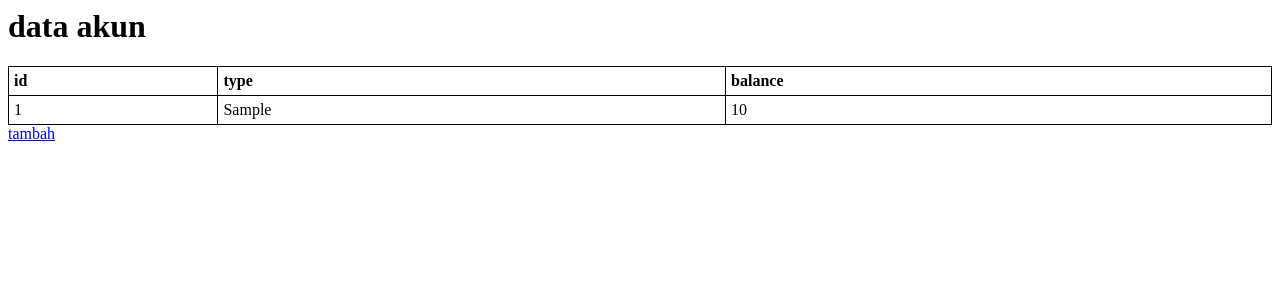
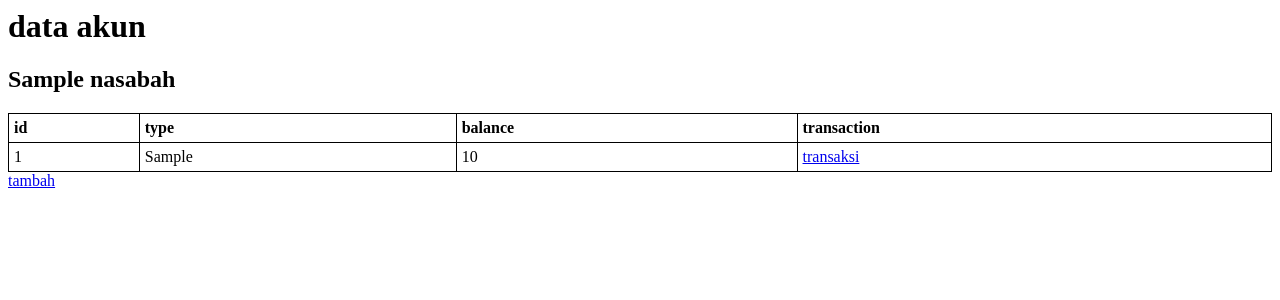
Before and after one commit to mbagas/tubes_pbo, a Django app: template bank/templates/bank/account.html in a window 1280 px wide. Shown: the top 300 px of the page. Run offline with Django 3.2, Linux system fonts and the light colour scheme; tables that the repository leaves empty hold one stand-in row (values such as "Sample post"); the template is opened without the code that fills it: values that come from a table or form of the project are taken from there, most other values are stand-ins (such as "Sample title", 1, 10 or a date in 2020).

Commit message:
edit nambah account tiap customer

```diff
--- a/bank/templates/bank/account.html
+++ b/bank/templates/bank/account.html
@@ -1,5 +1,5 @@
 <h1> data akun </h1>
-
+<h2> {{nasabah.name}} </h2>
 
 <style>
 table, th, td {
@@ -17,15 +17,18 @@ th, td {
     <th>id</th>
     <th>type</th>
     <th>balance</th>
+    <th> transaction </th>
   </tr>
     {% for accounts in accounts %}
   <tr>
+
     <td>{{accounts.id_account}}</td>
     <td>{{accounts.type}}</td>
     <td>{{accounts.balance}}</td>
+    <td> <a href="#">transaksi</a>
   </tr>
   {% endfor %}
 
 </table>
 
-<a href="{% url 'createakun' %}">tambah</a>
+<a href="{% url 'createakun' nasabah.id_customer %}">tambah</a>
--- a/bank/templates/bank/createakun.html
+++ b/bank/templates/bank/createakun.html
@@ -1,7 +1,10 @@
 <form method="POST">
     {% csrf_token %}
     <table>
-    {{akun_form.as_table}}
+
+    <label>tipe : </label>{{akun_form.type}} <br>
+    <label>balance : </label>{{akun_form.balance}} <br>
+    <tr> <input type="hidden" name="id_customer" value={{nasabah.id_customer}}> </tr>
     </table>
     <button type="submit">submit</button>
 </form>
--- a/bank/urls.py
+++ b/bank/urls.py
@@ -5,5 +5,5 @@ from . import views
 urlpatterns = [
      path('',views.index, name='index'),
      path('akun',views.akun),
-     path('createakun',views.tambahakun, name='createakun'),
+     path('createakun/<nasabah_id>/',views.tambahakun, name='createakun'),
 ]
```
Also changed, not shown: bank/views.py (+8 -4 lines).
